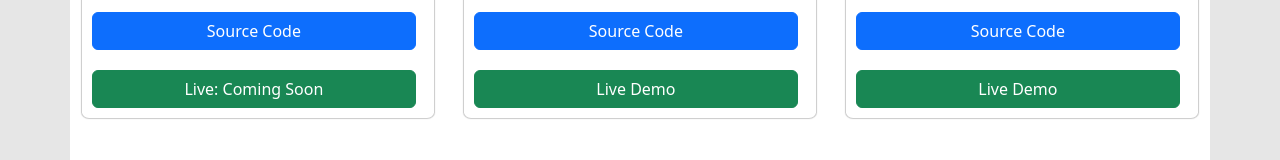
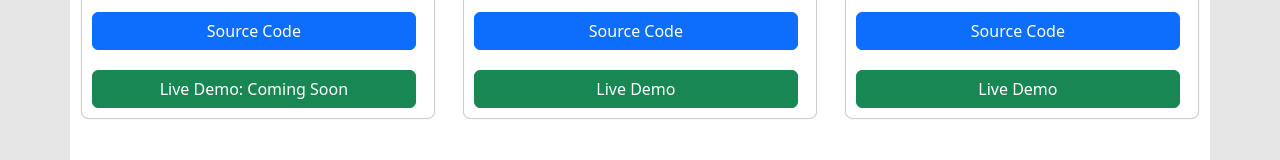
Before and after one commit to Rijwan-Hossain/responsive-design, a Next.js app: page / in a window 1280 px wide. Shown: the part 1833-1993 px from the top of the page. Built offline with nearby package versions, Linux system fonts and the light colour scheme.

Commit message:
updated again

```diff
--- a/components/Home/Projects.js
+++ b/components/Home/Projects.js
@@ -43,7 +43,7 @@ function Projects() {
                         className="sc btn btn-success"
                         target="_blank"
                         href="#">
-                        Live: Coming Soon
+                        Live Demo: Coming Soon
                     </a>
                 </div>
 
```
